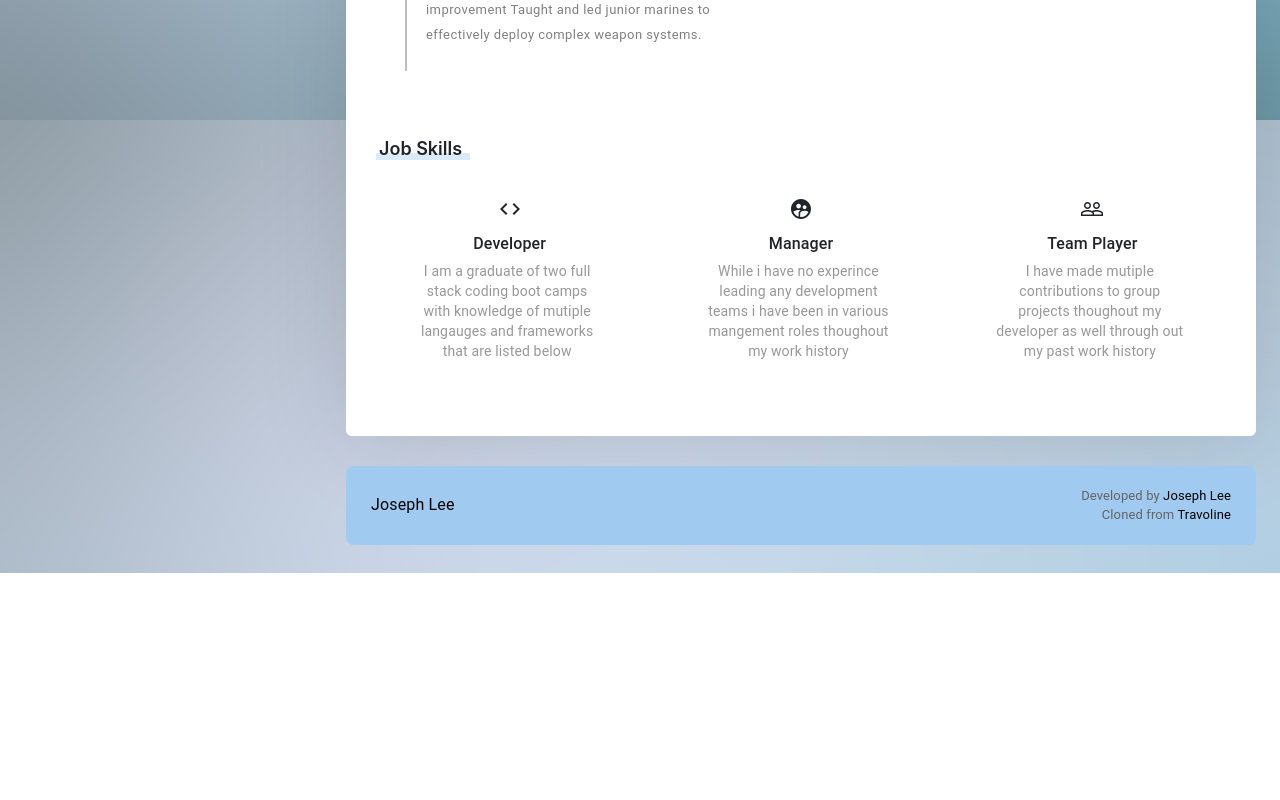
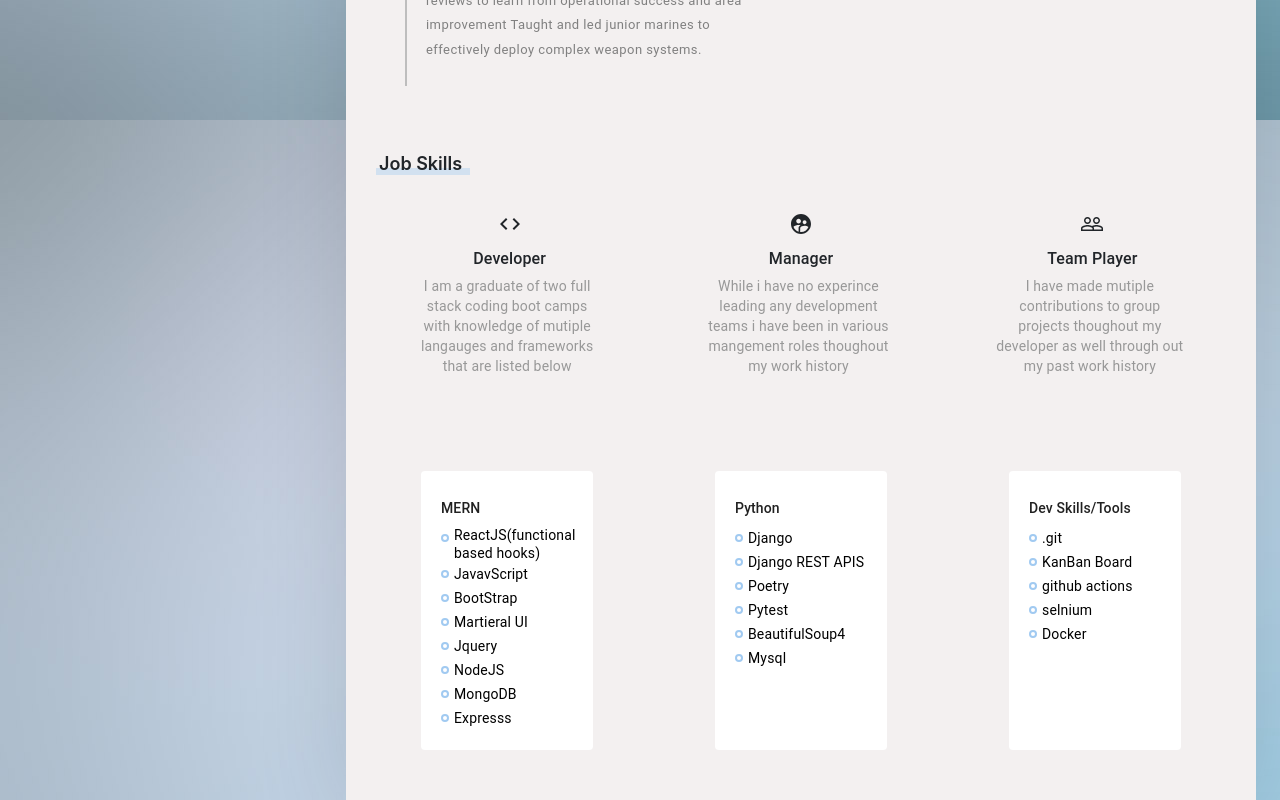
Before and after one commit to josephlee3454/resume-portfolio-2, a React (Create React App) app: page / in a window 1280 px wide. Shown: the part 1080-1880 px from the top of the page. Before the commit the page ends 1653 px from the top, so only its background shows below. Built offline with nearby package versions, Linux system fonts and the light colour scheme.

Commit message:
added the dev skills grid content to the resume page

```diff
--- a/src/App.css
+++ b/src/App.css
@@ -10,6 +10,9 @@
 margins */
 .p_30{
   padding: 30px !important;
+}
+.pt_45{
+  padding-top: 45px!important;
 }
 .pb_45{
   padding-bottom: 45px !important;
@@ -25,6 +28,9 @@ margins */
 .top_60 {
   margin-top: 30px !important;
 
+}
+.p_50{
+  padding: 50px!important;
 }
 
 @media (max-width: 991px){
@@ -45,13 +51,13 @@ end */
 
 
 .main-content{
-  background-color: white;
+  background-color: rgb(243, 240, 240);
   min-height: 100vh;
   border-radius: 6px;
   -moz-border-radius: 6px;
   -webkit-border-radius: 6px;
   margin-bottom: 30px;
-  padding: 30px;
+
 
 
 }
@@ -83,3 +89,18 @@ end */
   left:0;
   background-color: var(--main-color);
 }
+/* .section .line {
+  border-bottom: solid 1px #efefef;
+}
+.section:last-child{
+  border:0;
+} */
+.graybg{
+  background-color:  rgb(243, 240, 240);
+
+}
+
+.section{
+  padding-left: 30px!important;
+  padding-right: 30px!important;
+}
--- a/src/Pages/Resume/Resume.css
+++ b/src/Pages/Resume/Resume.css
@@ -51,7 +51,50 @@
 }
 .jobSkill_icon > .MulSvgIcon-root {
     font-size: 46px !important;
-    margin-left: 0 !important;
+    margin-left: 5 !important;
     font-weight: 300!important;
     color: rgb(27, 25, 25);
 }
+
+
+/* dev Skills */
+
+.devSkill{
+    border-radius: 8px;
+    padding:  20px;
+    box-shadow: 0px 0px 48px 0px  rgba(rgb(4, 6, 4, .08), green, blue, alpha);
+    min-height: 186px;
+    height: 100%;
+
+
+}
+
+.devSkill .devSkills_title{
+    font-size: 14px !important;
+    font-weight: 500 !important;
+    line-height: 35px !important;
+
+}
+
+.devSkill .devSkill_description{
+
+    display: flex!important;
+    align-items: center;
+    color: black!important;
+    font-weight: 400 !important;
+    line-height: 18px !important;
+}
+
+.devSkill .devSkill_description .timeline_dot{
+
+    color: black !important;
+    border-color: var(--main-color) !important;
+    padding: 2px !important;
+    margin-right: 5px !important;
+
+}
+.skills-div{
+   margin-left: 45px!important;
+   margin-right: 45px!important;
+   padding-bottom: 15px;
+}
--- a/src/Pages/Resume/Resume.js
+++ b/src/Pages/Resume/Resume.js
@@ -10,7 +10,8 @@ import TimelineConnector from '@material-ui/lab/TimelineConnector';
 import TimelineDot from '@material-ui/lab/TimelineDot';
 import TimelineContent from '@material-ui/lab/TimelineContent'
 import SchoolIcon from '@material-ui/icons/School';
-
+// import { makeStyles } from '@material-ui/core/styles';
+import Paper from '@material-ui/core/Paper';
 
 
 
@@ -23,7 +24,8 @@ const Resume = () => {
         <>
 
         {/* about */}
-        <Grid container className='section pb_45'>
+
+        <Grid container className='section pb_45  pt_45'>
             <Grid item  className="section_title mb_30" item xs={12}>
                 <span></span>
                 <h6 className="section_title_txt"> About Me </h6>
@@ -33,7 +35,7 @@ const Resume = () => {
             </Grid>
         </Grid >
         {/* education experince */}
-         <Grid container className='section pb_45'>
+         <Grid container className='section pb_45 '>
          <Grid item  className="section_title mb_30" item xs={12}>
                 <span></span>
                 <h6 className="section_title_txt"> Resume </h6>
@@ -88,6 +90,7 @@ const Resume = () => {
             </Grid>
          </Grid>
          {/* langaugess */}
+
         <Grid container className='section pb_45'>
         <Grid item  className="section_title mb_30" item xs={12}>
                 <span></span>
@@ -115,7 +118,30 @@ const Resume = () => {
             </Grid>
         </Grid>
         {/* skills */}
-        <Grid container className='section'>
+        <div className="skills-div">
+        <Grid container  className='section graybg pb_45 p_50'>
+
+            <Grid item xs={12} >
+                <Grid container justify='space-between' spacing={3}>
+                {resumeData.devSkills.map(devSkill =>(
+                <Grid item xs={12} md={3} sm={6}>
+                    <Paper elevation={0} className="devSkill">
+                        <Typography variant='h6' className='devSkills_title'>
+                            {devSkill.title}
+                        </Typography>
+                        {devSkill.description.map((element) => (
+                            <Typography variant='body2' className='devSkill_description'>
+                                <TimelineDot variant={'outlined'} className="timeline_dot"/>
+                                    {element}
+                            </Typography>
+                        ))}
+                    </Paper>
+                </Grid>
+
+            ) )}
+                </Grid>
+            </Grid>
+
 
         </Grid>
         {/* contact */}
@@ -123,7 +149,7 @@ const Resume = () => {
 
         </Grid>
 
-
+        </div>
         </>
 
     )
```
Also changed, not shown: 1 other file (tests, documents, lock files or other folders).
